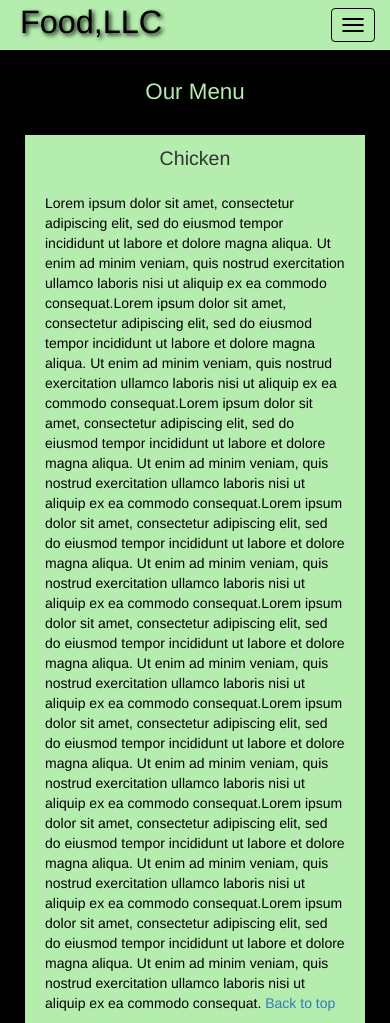
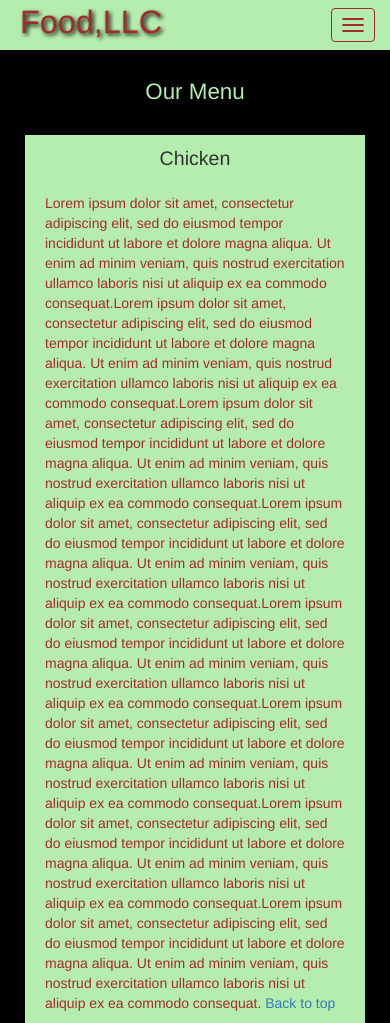
Before and after one commit to nandini06/module3, a plain HTML site: page index.html in a window 390 px wide. Shown: the top 1023 px of the page. Drawn offline with Linux system fonts and the light colour scheme.

Commit message:
Update styles.css

```diff
--- a/css/styles.css
+++ b/css/styles.css
@@ -17,14 +17,14 @@ body{
 	margin-bottom: auto;
 	padding: 5px 5px 5px 20px;
 	text-shadow: 2px 2px 4px black;
-	color:black;
+	color:brown;
 }
 .navbar-brand a:hover , .navbar-brand a:focus{
 	text-decoration: none;
 }
 /*Collapsable Button*/
 .navbar-header button.navbar-toggle , .navbar-header .icon-bar{
-	border: 1px solid black;
+	border: 1px solid brown;
 }
 hr{
 	width: 80%;
@@ -34,7 +34,7 @@ hr{
 }
 #nav-list a{
 	padding: 5px;
-	color: black;
+	color: brown;
 	text-align: center;
 	font-size: 1.8em;
 }
@@ -60,7 +60,7 @@ hr{
     	clear: right;
 		margin: 10px;
 	    padding: 10px ;
-		color: black;
+		color: brown;
 	}
 	div{
 		padding:0;
```
